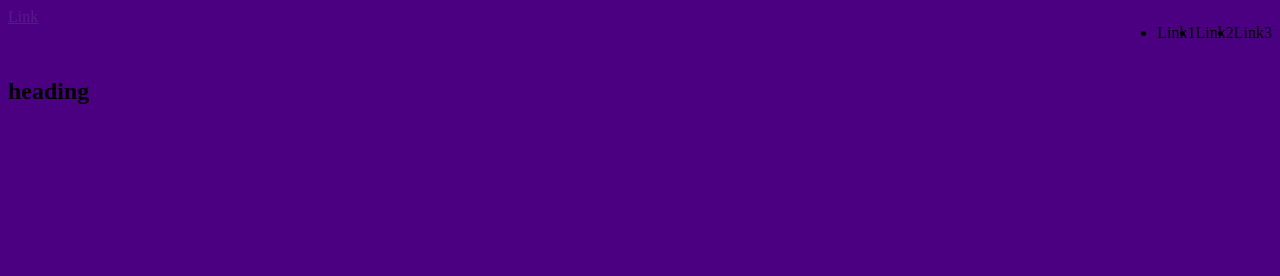
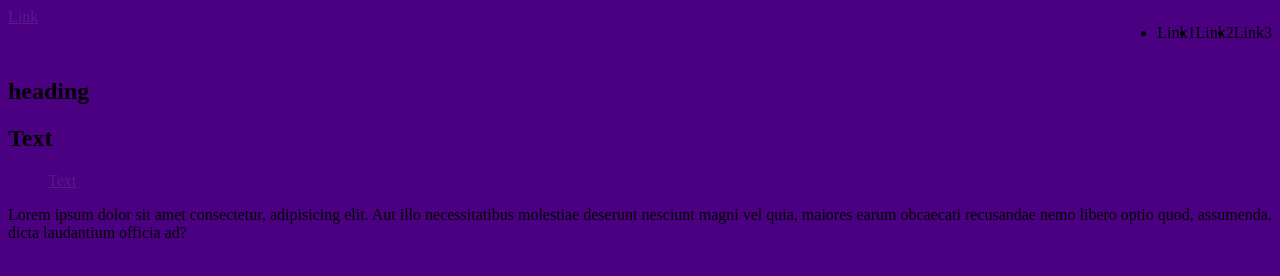
Before and after one commit to Dav991123/CardCounter, a plain HTML site: page index.html in a window 1280 px wide. Drawn offline with Linux system fonts and the light colour scheme.

Commit message:
implement footer

```diff
--- a/css/style.less
+++ b/css/style.less
@@ -9,3 +9,7 @@ header {
         display: flex;
     }
 }
+
+footerr {
+    border: 1px solid green;
+}
--- a/index.html
+++ b/index.html
@@ -19,5 +19,18 @@
     <h2>
         heading
     </h2>
+
+    <footer>
+        <H2>
+            Text
+        </H2>
+
+        <ul>
+            <a href="">Text</a>
+        </ul>
+        <p>
+            Lorem ipsum dolor sit amet consectetur, adipisicing elit. Aut illo necessitatibus molestiae deserunt nesciunt magni vel quia, maiores earum obcaecati recusandae nemo libero optio quod, assumenda, dicta laudantium officia ad?
+        </p>
+    </footer>
 </body>
 </html>
```
Also changed, not shown: css/style.css.
